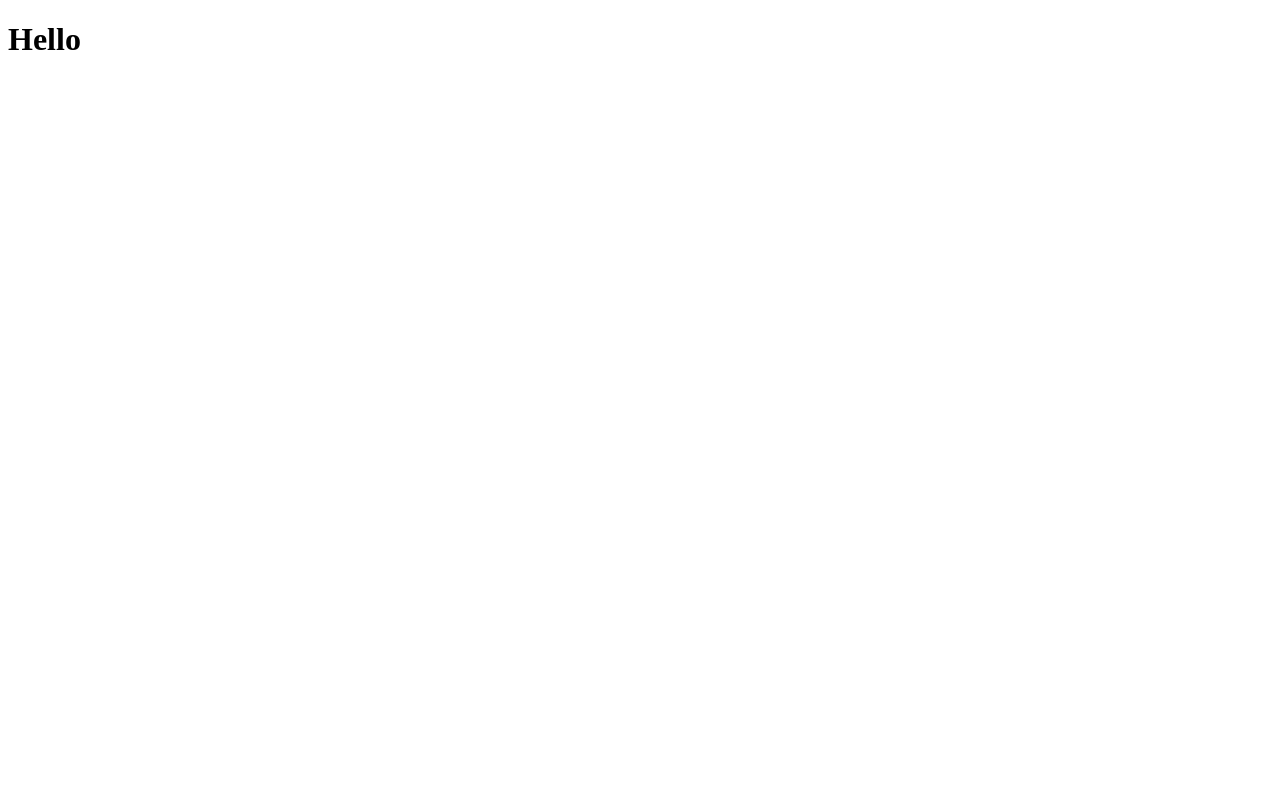
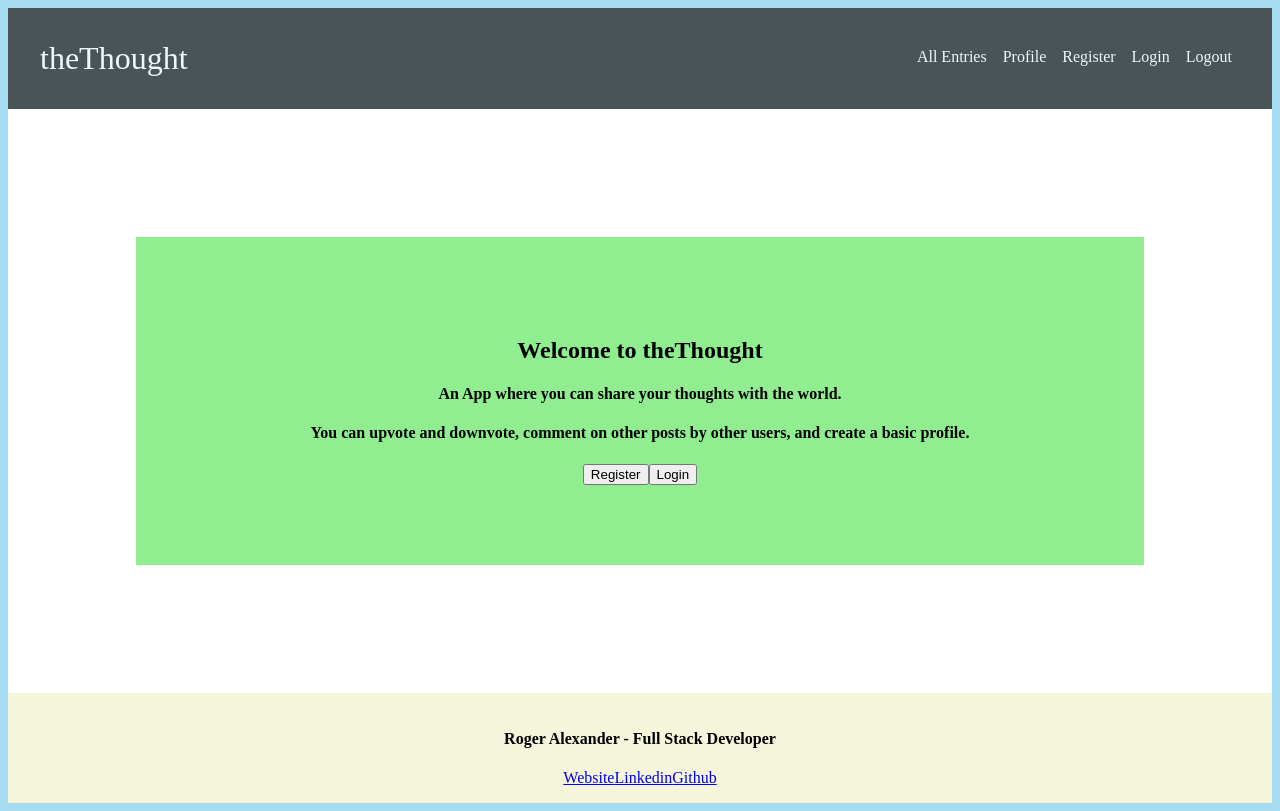
Before and after one commit to DouscheSois/theThought-App, a React (Create React App) app in the folder front/: page / in a window 1280 px wide. Built offline with nearby package versions, Linux system fonts and the light colour scheme.

Commit message:
navbar, footnote, landing css

```diff
--- a/front/src/App.css
+++ b/front/src/App.css
@@ -0,0 +1,66 @@
+/* Global CSS */
+*,
+*::before,
+*::after {
+  box-sizing: border-box;
+}
+
+body {
+  text-align: center;
+  background-color: #a6dcef;
+}
+
+/* Navbar CSS */
+.navbar {
+  background-color: #333;
+  padding: 2rem;
+  opacity: 0.8;
+  display: flex;
+  flex-wrap: nowrap;
+  justify-content: space-between;
+}
+
+.navbar-brand {
+  text-decoration: none;
+  color: #fff;
+  font-size: 2rem;
+}
+
+.all-navbar-links {
+  margin-top: 0.5rem;
+}
+
+.navbar-link {
+  text-decoration: none;
+  margin: 0.5rem;
+  color: #fff;
+}
+
+/* Landing-Page CSS */
+.landing-page {
+  background-color: #fff;
+  padding: 8rem;
+}
+
+.landing-page-content {
+  background-color: lightgreen;
+  padding-left: 3rem;
+  padding-right: 3rem;
+  padding-top: 5rem;
+  padding-bottom: 5rem;
+}
+/* Footnote CSS */
+.footnote {
+  background-color: beige;
+  padding: 1rem;
+}
+
+@media (max-width: 700px) {
+  .navbar-brand {
+    font-size: 1.6rem;
+  }
+
+  .landing-page {
+    padding: 2rem;
+  }
+}
--- a/front/src/App.js
+++ b/front/src/App.js
@@ -1,12 +1,19 @@
-import React from "react";
+import React, { Fragment } from "react";
+
+import Navbar from "./components/Navbar";
+import Landing from "./components/Landing";
+import Footnote from "./components/Footnote";
+
 import "./App.css";
 
-function App() {
+const App = () => {
   return (
-    <div className="home">
-      <h1>Hello </h1>
-    </div>
+    <Fragment>
+      <Navbar />
+      <Landing />
+      <Footnote />
+    </Fragment>
   );
-}
+};
 
 export default App;
--- /dev/null
+++ b/front/src/components/Footnote.js
@@ -0,0 +1,16 @@
+import React from "react";
+
+const Footnote = () => {
+  return (
+    <div className="footnote">
+      <h4>Roger Alexander - Full Stack Developer</h4>
+      <div className="footnote-links">
+        <a href="#">Website</a>
+        <a href="#">Linkedin</a>
+        <a href="#">Github</a>
+      </div>
+    </div>
+  );
+};
+
+export default Footnote;
--- a/front/src/components/Landing.js
+++ b/front/src/components/Landing.js
@@ -0,0 +1,26 @@
+import React from "react";
+
+const Landing = () => {
+  return (
+    <section className="landing-page">
+      <div className="landing-page-content">
+        <h1>Welcome to theThought</h1>
+        <h4>An App where you can share your thoughts with the world.</h4>
+        <h4>
+          You can upvote and downvote, comment on other posts by other users,
+          and create a basic profile.
+        </h4>
+        <div className="landing-page-buttons">
+          <button className="landing-page-register-button" type="button">
+            Register
+          </button>
+          <button className="landing-page-login-button" type="button">
+            Login
+          </button>
+        </div>
+      </div>
+    </section>
+  );
+};
+
+export default Landing;
--- a/front/src/components/Navbar.js
+++ b/front/src/components/Navbar.js
@@ -0,0 +1,30 @@
+import React from "react";
+
+const Navbar = () => {
+  return (
+    <nav className="navbar">
+      <a className="navbar-brand" href="#">
+        theThought
+      </a>
+      <div className="all-navbar-links">
+        <a className="navbar-link" href="#">
+          All Entries
+        </a>
+        <a className="navbar-link" href="#">
+          Profile
+        </a>
+        <a className="navbar-link" href="#">
+          Register
+        </a>
+        <a className="navbar-link" href="#">
+          Login
+        </a>
+        <a className="navbar-link" href="#">
+          Logout
+        </a>
+      </div>
+    </nav>
+  );
+};
+
+export default Navbar;
```
Also changed, not shown: 1 other file (tests, documents, lock files or other folders).
